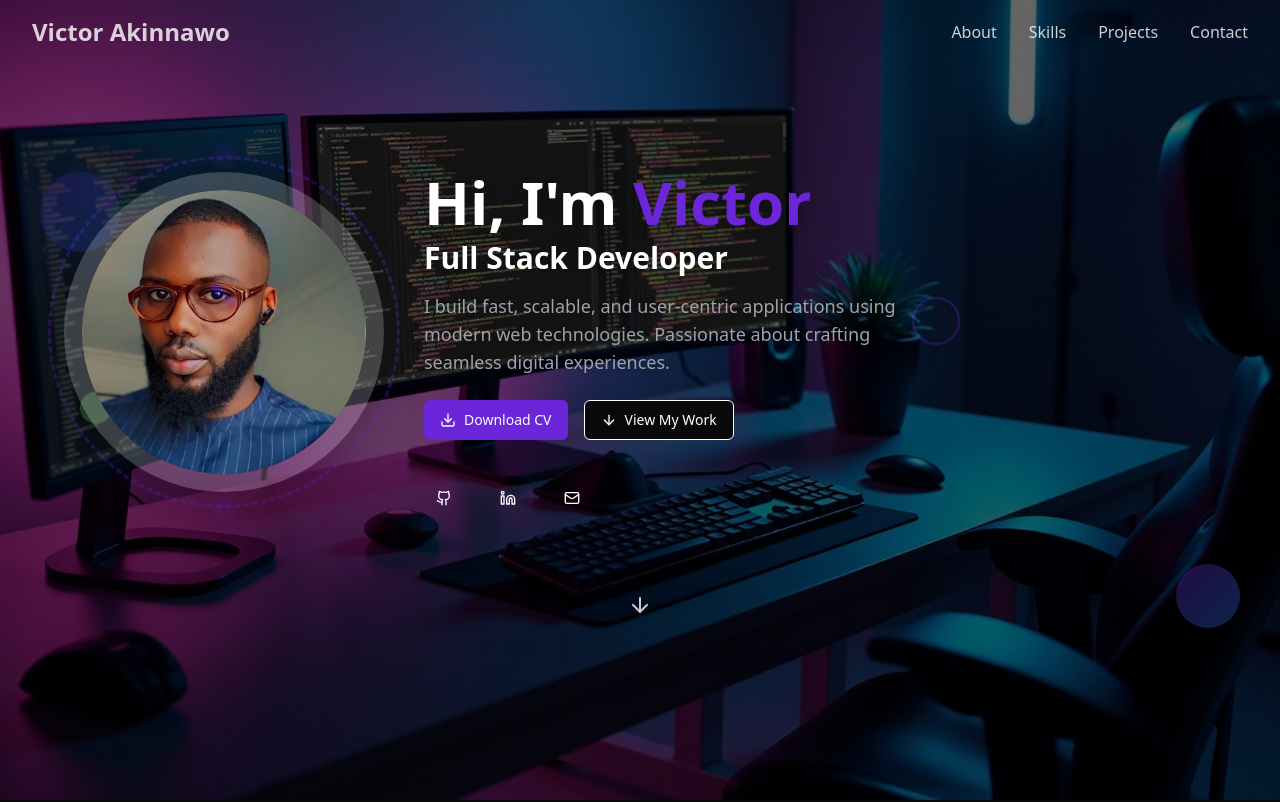
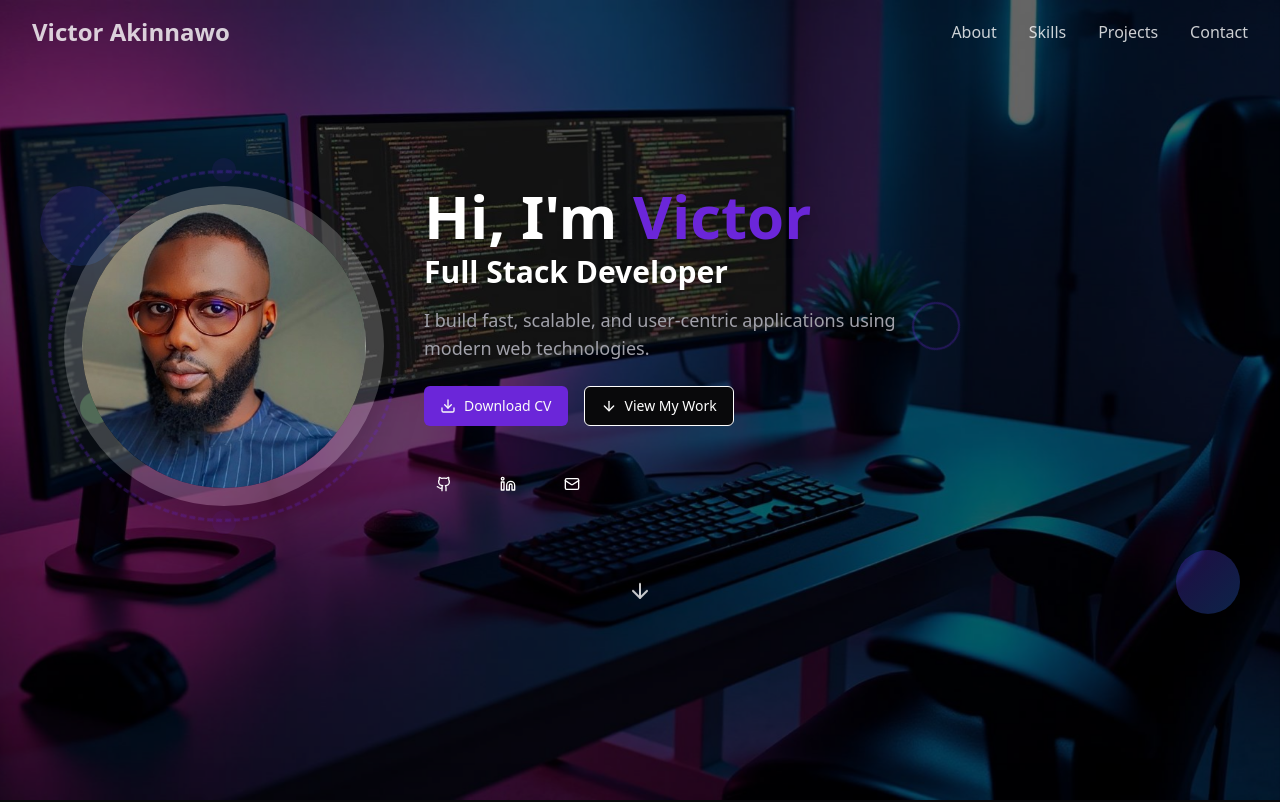
Before and after one commit to Akinnawo3/portfolio, a React (Vite) app: page / in a window 1280 px wide. Shown: the top 802 px of the page. Built offline with nearby package versions, Linux system fonts and the light colour scheme; the HTML template or start-up script is replaced by a standard one.

Commit message:
final update

```diff
--- a/src/components/Hero.tsx
+++ b/src/components/Hero.tsx
@@ -56,11 +56,13 @@ const Hero = () => {
 
   return (
     <section className="min-h-screen flex items-center justify-center relative overflow-hidden">
-      {/* Background Image */}
-      <div className="absolute inset-0 bg-cover bg-center" style={{ backgroundImage: `url(${heroBackground})` }}></div>
+      {/* Fixed Background Image (iOS Compatible) */}
+      <div className="absolute inset-0 overflow-hidden z-0">
+        <img src={heroBackground} alt="Background" className="w-full h-full object-cover fixed top-0 left-0" />
+      </div>
 
-      {/* Semi-transparent Overlay - Fixed for iOS */}
-      <div className="absolute inset-0 z-0 transform-gpu will-change-transform" style={{ backgroundColor: "rgba(0, 0, 0, 0.6)" }} />
+      {/* Semi-transparent Overlay (Now Works on iOS) */}
+      <div className="absolute inset-0 bg-black/60 z-0" />
 
       {/* Content Container */}
       <div className="container mx-auto px-6 py-20 relative z-10">
@@ -107,7 +109,7 @@ const Hero = () => {
                 Hi, I'm <span className="text-primary">Victor</span>
               </h1>
               <h2 className="text-2xl sm:text-3xl font-semibold text-white mt-2 drop-shadow">Full Stack Developer</h2>
-              <p className="text-md sm:text-lg text-muted-foreground mt-4 max-w-lg drop-shadow">I build fast, scalable, and user-centric applications using modern web technologies. Passionate about crafting seamless digital experiences.</p>
+              <p className="text-md sm:text-lg text-muted-foreground mt-4 max-w-lg drop-shadow">I build fast, scalable, and user-centric applications using modern web technologies.</p>
 
               {/* Action Buttons */}
               <div className="mt-6 flex gap-4 flex-wrap justify-center md:justify-start">
```
